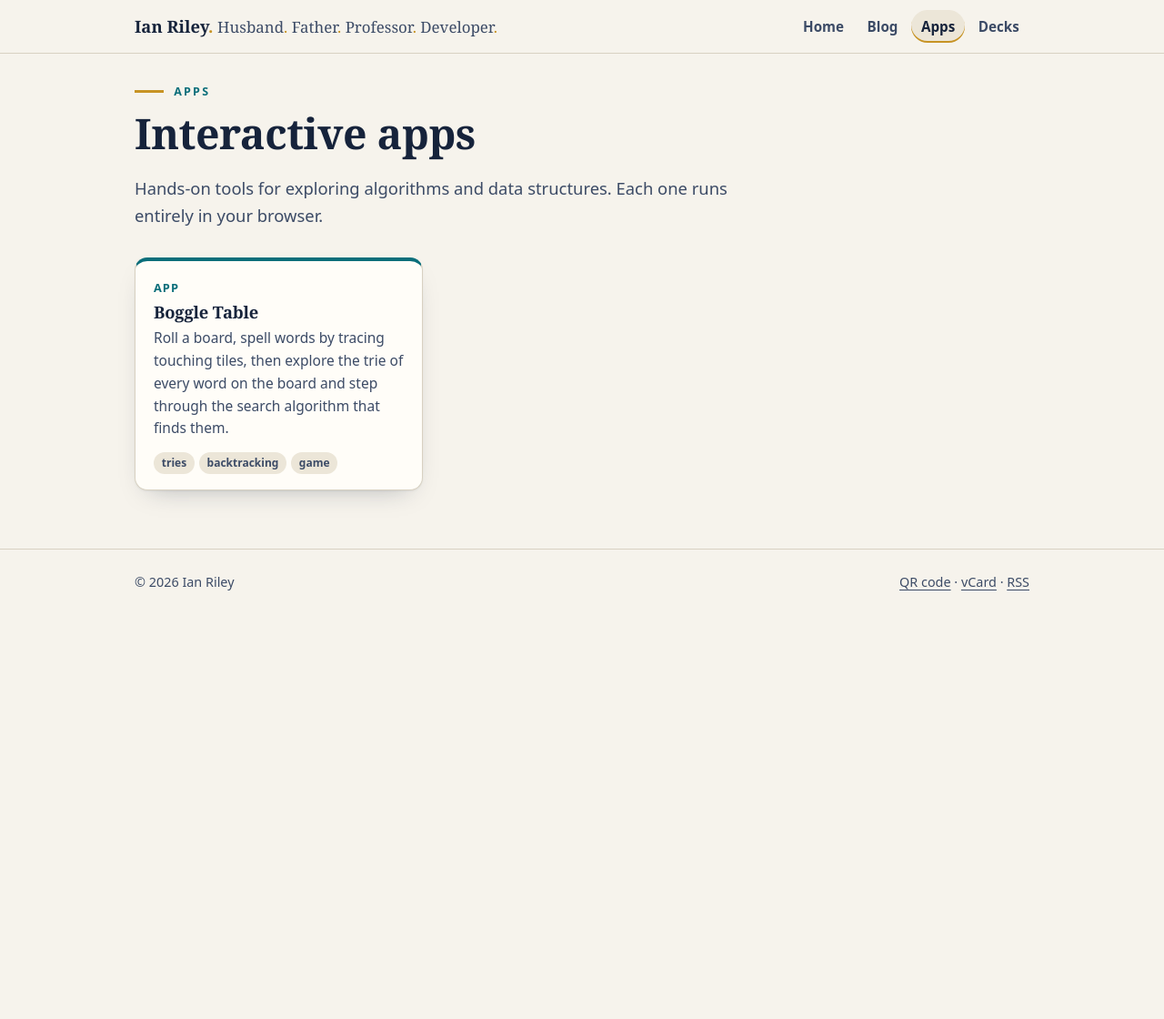
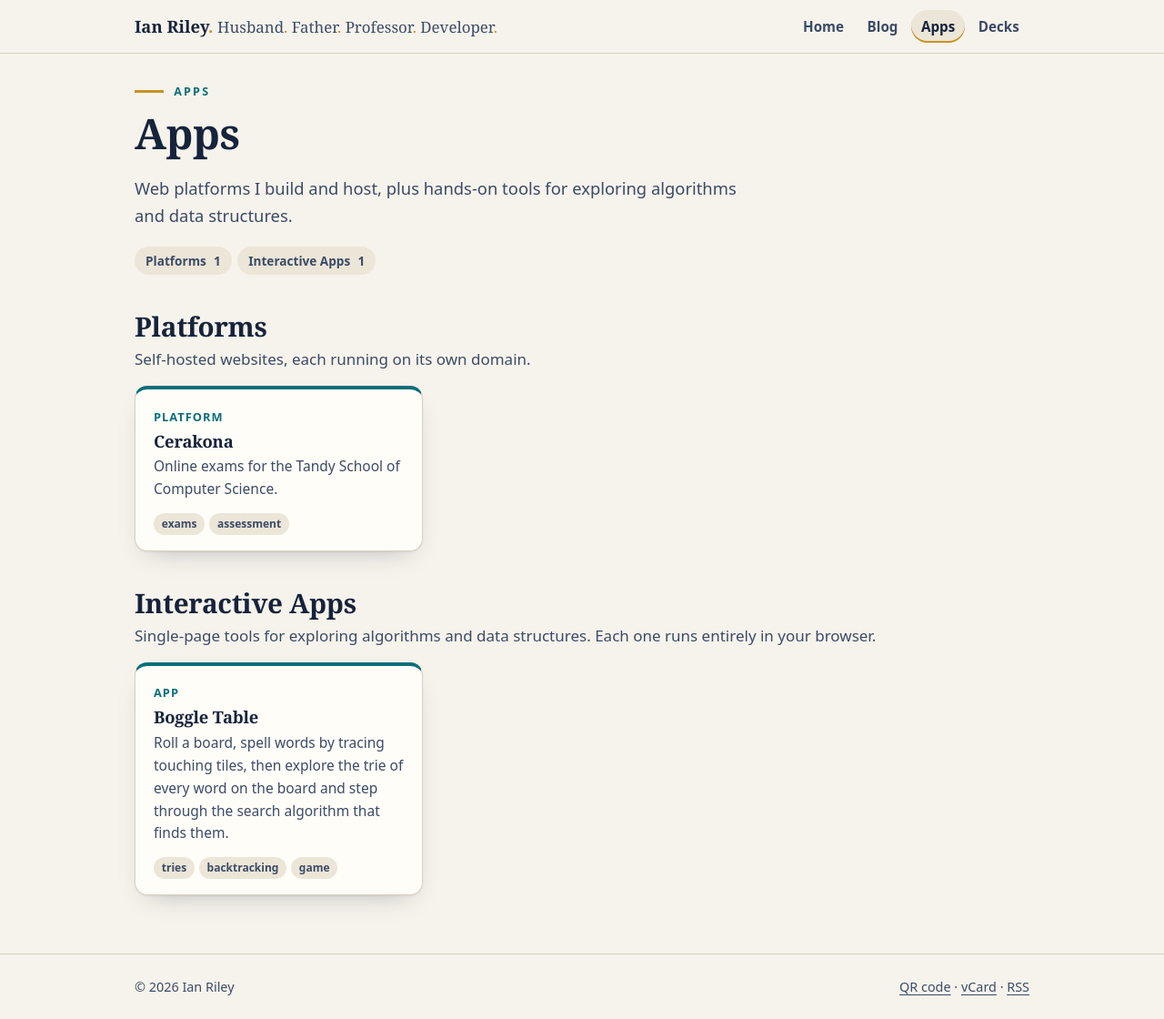
Before and after one commit to isr413/isr413.github.io, a Jekyll site: the page built from apps/index.html, in a window 1280 px wide and 1120 px high. Shown: the whole window at 91% size. Built offline with Jekyll 4.4.1, drawn with Linux system fonts in a browser that asks for light colours.

Commit message:
Apps: split into Platforms and Interactive Apps sections
Add _data/platforms.yml for self-hosted sites (starting with Cerakona),
list them on the Apps page and in the Table of Contents.

Co-Authored-By: Claude Opus 5.5 <noreply@anthropic.com>

```diff
--- /dev/null
+++ b/_data/platforms.yml
@@ -0,0 +1,6 @@
+# Self-hosted web platforms, listed above the apps on /apps/.
+# Each entry links out to its own site (full https:// URL).
+- title: Cerakona
+  url: https://cerakona-tscs.vercel.app/
+  description: Online exams for the Tandy School of Computer Science.
+  tags: [exams, assessment]
--- a/apps/index.html
+++ b/apps/index.html
@@ -1,11 +1,26 @@
 ---
 layout: default
 title: Apps
-description: Interactive, single-page apps by Ian Riley for exploring algorithms and data structures.
+description: Platforms and interactive, single-page apps by Ian Riley.
 ---
 <p class="kicker">Apps</p>
-<h1>Interactive apps</h1>
-<p class="lede">Hands-on tools for exploring algorithms and data structures. Each one runs entirely in your browser.</p>
-<div class="grid" style="margin-top:2rem">
-  {%- for app in site.data.apps %}{% include work-card.html item=app label="App" %}{% endfor %}
-</div>
+<h1>Apps</h1>
+<p class="lede">Web platforms I build and host, plus hands-on tools for exploring algorithms and data structures.</p>
+<nav class="topic-nav" aria-label="Sections">
+  <a class="tag" href="#platforms">Platforms <span class="muted">{{ site.data.platforms.size }}</span></a>
+  <a class="tag" href="#interactive-apps">Interactive Apps <span class="muted">{{ site.data.apps.size }}</span></a>
+</nav>
+<section class="deck-group" id="platforms" aria-labelledby="platforms-title">
+  <h2 id="platforms-title">Platforms</h2>
+  <p class="muted">Self-hosted websites, each running on its own domain.</p>
+  <div class="grid">
+    {%- for platform in site.data.platforms %}{% include work-card.html item=platform label="Platform" %}{% endfor %}
+  </div>
+</section>
+<section class="deck-group" id="interactive-apps" aria-labelledby="interactive-apps-title">
+  <h2 id="interactive-apps-title">Interactive Apps</h2>
+  <p class="muted">Single-page tools for exploring algorithms and data structures. Each one runs entirely in your browser.</p>
+  <div class="grid">
+    {%- for app in site.data.apps %}{% include work-card.html item=app label="App" %}{% endfor %}
+  </div>
+</section>
```
Also changed, not shown: _posts/2026-10-06-table-of-contents.md (+8 -0 lines), README.md.
